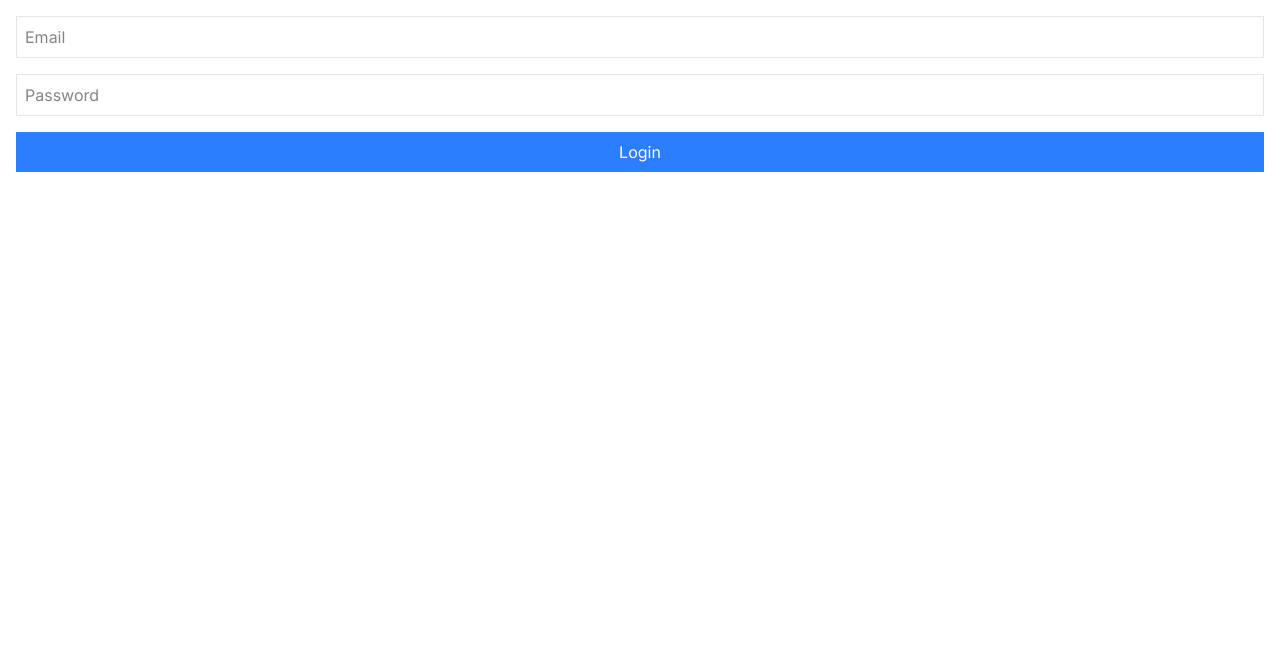
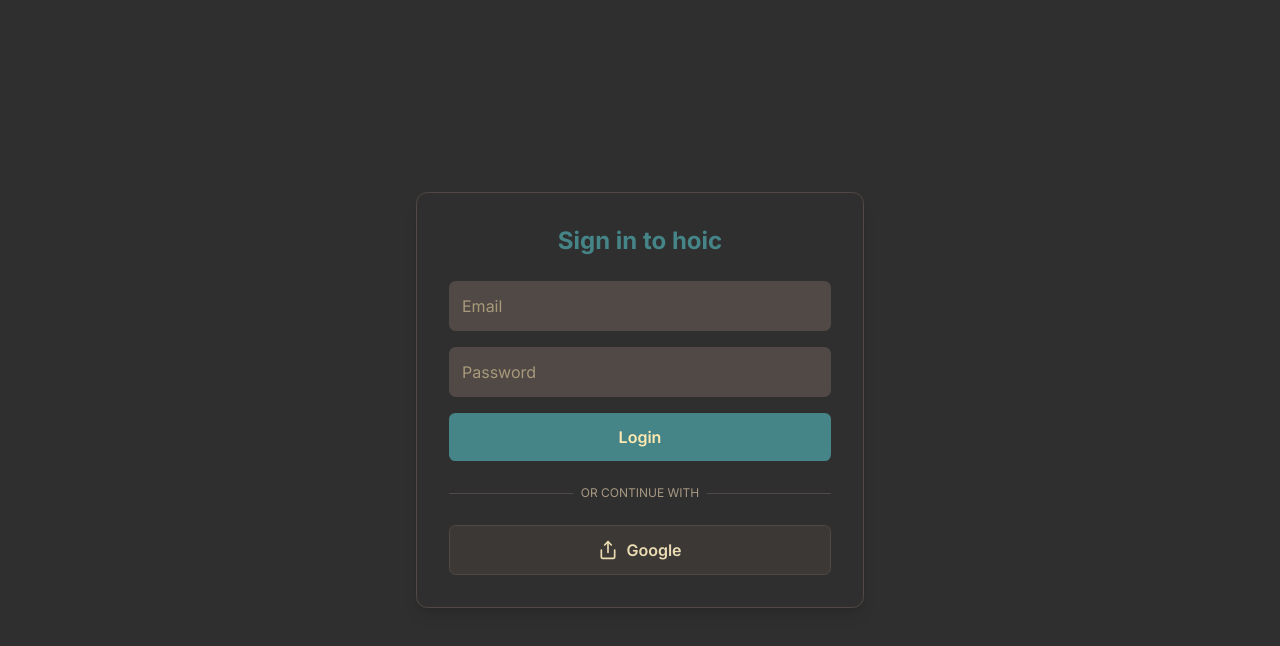
Before and after one commit to Cstannahill/hoic, a Next.js app: page /login in a window 1280 px wide. Shown: the top 646 px of the page. Built offline with nearby package versions, Linux system fonts and the light colour scheme.

Commit message:
feat(ui): add gruvbox theme and google auth UI

```diff
--- /dev/null
+++ b/scripts/bootstrap-admin.ts
@@ -0,0 +1,51 @@
+import { createClient } from '@supabase/supabase-js';
+
+const supabase = createClient(
+  process.env.NEXT_PUBLIC_SUPABASE_URL!,
+  process.env.SUPABASE_SERVICE_ROLE_KEY! // Note: Use the service role key for admin privileges
+);
+
+async function bootstrap() {
+  const email = 'test@example.com';
+  const password = 'testpassword123';
+
+  console.log(`Creating test user: ${email}...`);
+
+  // Create user in Auth
+  const { data: authData, error: authError } = await supabase.auth.admin.createUser({
+    email,
+    password,
+    email_confirm: true,
+  });
+
+  if (authError) {
+    console.error('Error creating auth user:', authError);
+    return;
+  }
+
+  const userId = authData.user.id;
+  console.log(`User created with ID: ${userId}`);
+
+  // Insert into public.members
+  const { error: memberError } = await supabase
+    .from('members')
+    .insert({
+      id: userId,
+      email: email,
+      first_name: 'Test',
+      last_name: 'Admin',
+      role: 'admin',
+      active: true,
+    });
+
+  if (memberError) {
+    console.error('Error inserting member record:', memberError);
+    return;
+  }
+
+  console.log('Successfully created test user and assigned admin role.');
+  console.log('Email:', email);
+  console.log('Password:', password);
+}
+
+bootstrap();
--- /dev/null
+++ b/src/app/auth/callback/route.ts
@@ -0,0 +1,19 @@
+import { createClient } from '@/utils/supabase/server'
+import { NextResponse } from 'next/server'
+
+export async function GET(request: Request) {
+  const { searchParams, origin } = new URL(request.url)
+  const code = searchParams.get('code')
+  const next = searchParams.get('next') ?? '/'
+
+  if (code) {
+    const supabase = await createClient()
+    const { error } = await supabase.auth.exchangeCodeForSession(code)
+    if (!error) {
+      return NextResponse.redirect(`${origin}${next}`)
+    }
+  }
+
+  // Return the user to an error page with instructions
+  return NextResponse.redirect(`${origin}/login?error=Could not authenticate user`)
+}
--- a/src/app/globals.css
+++ b/src/app/globals.css
@@ -9,20 +9,6 @@
   --color-foreground: var(--foreground);
   --font-sans: var(--font-sans);
   --font-mono: var(--font-geist-mono);
-  --font-heading: var(--font-sans);
-  --color-sidebar-ring: var(--sidebar-ring);
-  --color-sidebar-border: var(--sidebar-border);
-  --color-sidebar-accent-foreground: var(--sidebar-accent-foreground);
-  --color-sidebar-accent: var(--sidebar-accent);
-  --color-sidebar-primary-foreground: var(--sidebar-primary-foreground);
-  --color-sidebar-primary: var(--sidebar-primary);
-  --color-sidebar-foreground: var(--sidebar-foreground);
-  --color-sidebar: var(--sidebar);
-  --color-chart-5: var(--chart-5);
-  --color-chart-4: var(--chart-4);
-  --color-chart-3: var(--chart-3);
-  --color-chart-2: var(--chart-2);
-  --color-chart-1: var(--chart-1);
   --color-ring: var(--ring);
   --color-input: var(--input);
   --color-border: var(--border);
@@ -43,78 +29,28 @@
   --radius-md: calc(var(--radius) * 0.8);
   --radius-lg: var(--radius);
   --radius-xl: calc(var(--radius) * 1.4);
-  --radius-2xl: calc(var(--radius) * 1.8);
-  --radius-3xl: calc(var(--radius) * 2.2);
-  --radius-4xl: calc(var(--radius) * 2.6);
 }
 
-:root {
-  --background: oklch(1 0 0);
-  --foreground: oklch(0.145 0 0);
-  --card: oklch(1 0 0);
-  --card-foreground: oklch(0.145 0 0);
-  --popover: oklch(1 0 0);
-  --popover-foreground: oklch(0.145 0 0);
-  --primary: oklch(0.205 0 0);
-  --primary-foreground: oklch(0.985 0 0);
-  --secondary: oklch(0.97 0 0);
-  --secondary-foreground: oklch(0.205 0 0);
-  --muted: oklch(0.97 0 0);
-  --muted-foreground: oklch(0.556 0 0);
-  --accent: oklch(0.97 0 0);
-  --accent-foreground: oklch(0.205 0 0);
-  --destructive: oklch(0.577 0.245 27.325);
-  --border: oklch(0.922 0 0);
-  --input: oklch(0.922 0 0);
-  --ring: oklch(0.708 0 0);
-  --chart-1: oklch(0.87 0 0);
-  --chart-2: oklch(0.556 0 0);
-  --chart-3: oklch(0.439 0 0);
-  --chart-4: oklch(0.371 0 0);
-  --chart-5: oklch(0.269 0 0);
-  --radius: 0.625rem;
-  --sidebar: oklch(0.985 0 0);
-  --sidebar-foreground: oklch(0.145 0 0);
-  --sidebar-primary: oklch(0.205 0 0);
-  --sidebar-primary-foreground: oklch(0.985 0 0);
-  --sidebar-accent: oklch(0.97 0 0);
-  --sidebar-accent-foreground: oklch(0.205 0 0);
-  --sidebar-border: oklch(0.922 0 0);
-  --sidebar-ring: oklch(0.708 0 0);
-}
-
-.dark {
-  --background: oklch(0.145 0 0);
-  --foreground: oklch(0.985 0 0);
-  --card: oklch(0.205 0 0);
-  --card-foreground: oklch(0.985 0 0);
-  --popover: oklch(0.205 0 0);
-  --popover-foreground: oklch(0.985 0 0);
-  --primary: oklch(0.922 0 0);
-  --primary-foreground: oklch(0.205 0 0);
-  --secondary: oklch(0.269 0 0);
-  --secondary-foreground: oklch(0.985 0 0);
-  --muted: oklch(0.269 0 0);
-  --muted-foreground: oklch(0.708 0 0);
-  --accent: oklch(0.269 0 0);
-  --accent-foreground: oklch(0.985 0 0);
-  --destructive: oklch(0.704 0.191 22.216);
-  --border: oklch(1 0 0 / 10%);
-  --input: oklch(1 0 0 / 15%);
-  --ring: oklch(0.556 0 0);
-  --chart-1: oklch(0.87 0 0);
-  --chart-2: oklch(0.556 0 0);
-  --chart-3: oklch(0.439 0 0);
-  --chart-4: oklch(0.371 0 0);
-  --chart-5: oklch(0.269 0 0);
-  --sidebar: oklch(0.205 0 0);
-  --sidebar-foreground: oklch(0.985 0 0);
-  --sidebar-primary: oklch(0.488 0.243 264.376);
-  --sidebar-primary-foreground: oklch(0.985 0 0);
-  --sidebar-accent: oklch(0.269 0 0);
-  --sidebar-accent-foreground: oklch(0.985 0 0);
-  --sidebar-border: oklch(1 0 0 / 10%);
-  --sidebar-ring: oklch(0.556 0 0);
+:root, .dark {
+  --background: #2f2f2f;
+  --foreground: #ffe9b1;
+  --card: #2f2f2f;
+  --card-foreground: #ffe9b1;
+  --popover: #2f2f2f;
+  --popover-foreground: #ffe9b1;
+  --primary: #458588;
+  --primary-foreground: #ffe9b1;
+  --secondary: #3c3836;
+  --secondary-foreground: #ebdbb2;
+  --muted: #3c3836;
+  --muted-foreground: #a89984;
+  --accent: #b16286;
+  --accent-foreground: #ffe9b1;
+  --destructive: #cc241d;
+  --border: #504945;
+  --input: #504945;
+  --ring: #458588;
+  --radius: 0.5rem;
 }
 
 @layer base {
--- a/src/app/login/page.tsx
+++ b/src/app/login/page.tsx
@@ -1,5 +1,7 @@
 import { createClient } from '@/utils/supabase/server'
 import { redirect } from 'next/navigation'
+import { headers } from 'next/headers'
+
 export default async function LoginPage() {
   const signIn = async (formData: FormData) => {
     'use server'
@@ -9,11 +11,50 @@ export default async function LoginPage() {
     const { error } = await supabase.auth.signInWithPassword({ email, password })
     if (!error) redirect('/')
   }
+
+  const signInWithGoogle = async () => {
+    'use server'
+    const supabase = await createClient()
+    const origin = (await headers()).get('origin')
+    const { data, error } = await supabase.auth.signInWithOAuth({
+      provider: 'google',
+      options: {
+        redirectTo: `${origin}/auth/callback`,
+      },
+    })
+
+    if (data.url) {
+      redirect(data.url)
+    }
+  }
+
   return (
-    <form action={signIn} className="p-4 flex flex-col gap-4">
-      <input name="email" type="email" placeholder="Email" required className="border p-2" />
-      <input name="password" type="password" placeholder="Password" required className="border p-2" />
-      <button type="submit" className="bg-blue-500 text-white p-2">Login</button>
-    </form>
+    <div className="flex items-center justify-center min-h-screen bg-background text-foreground">
+      <div className="p-8 w-full max-w-md border border-border bg-card rounded-xl shadow-lg">
+        <h1 className="text-2xl font-bold mb-6 text-center text-primary">Sign in to hoic</h1>
+
+        <form action={signIn} className="flex flex-col gap-4 mb-4">
+          <input name="email" type="email" placeholder="Email" required className="border border-border bg-input p-3 rounded-md focus:ring-2 focus:ring-ring focus:outline-none transition" />
+          <input name="password" type="password" placeholder="Password" required className="border border-border bg-input p-3 rounded-md focus:ring-2 focus:ring-ring focus:outline-none transition" />
+          <button type="submit" className="bg-primary text-primary-foreground font-semibold p-3 rounded-md hover:opacity-90 transition">Login</button>
+        </form>
+
+        <div className="relative my-6">
+          <div className="absolute inset-0 flex items-center">
+            <span className="w-full border-t border-border" />
+          </div>
+          <div className="relative flex justify-center text-xs uppercase">
+            <span className="bg-card px-2 text-muted-foreground">Or continue with</span>
+          </div>
+        </div>
+
+        <form action={signInWithGoogle}>
+          <button type="submit" className="w-full bg-secondary text-secondary-foreground font-semibold p-3 rounded-md border border-border hover:opacity-90 transition flex justify-center items-center gap-2">
+            <svg xmlns="http://www.w3.org/2000/svg" width="20" height="20" viewBox="0 0 24 24" fill="none" stroke="currentColor" strokeWidth="2" strokeLinecap="round" strokeLinejoin="round"><path d="M4 12v8a2 2 0 0 0 2 2h12a2 2 0 0 0 2-2v-8"/><polyline points="16 6 12 2 8 6"/><line x1="12" x2="12" y1="2" y2="15"/></svg>
+            Google
+          </button>
+        </form>
+      </div>
+    </div>
   )
 }
```
